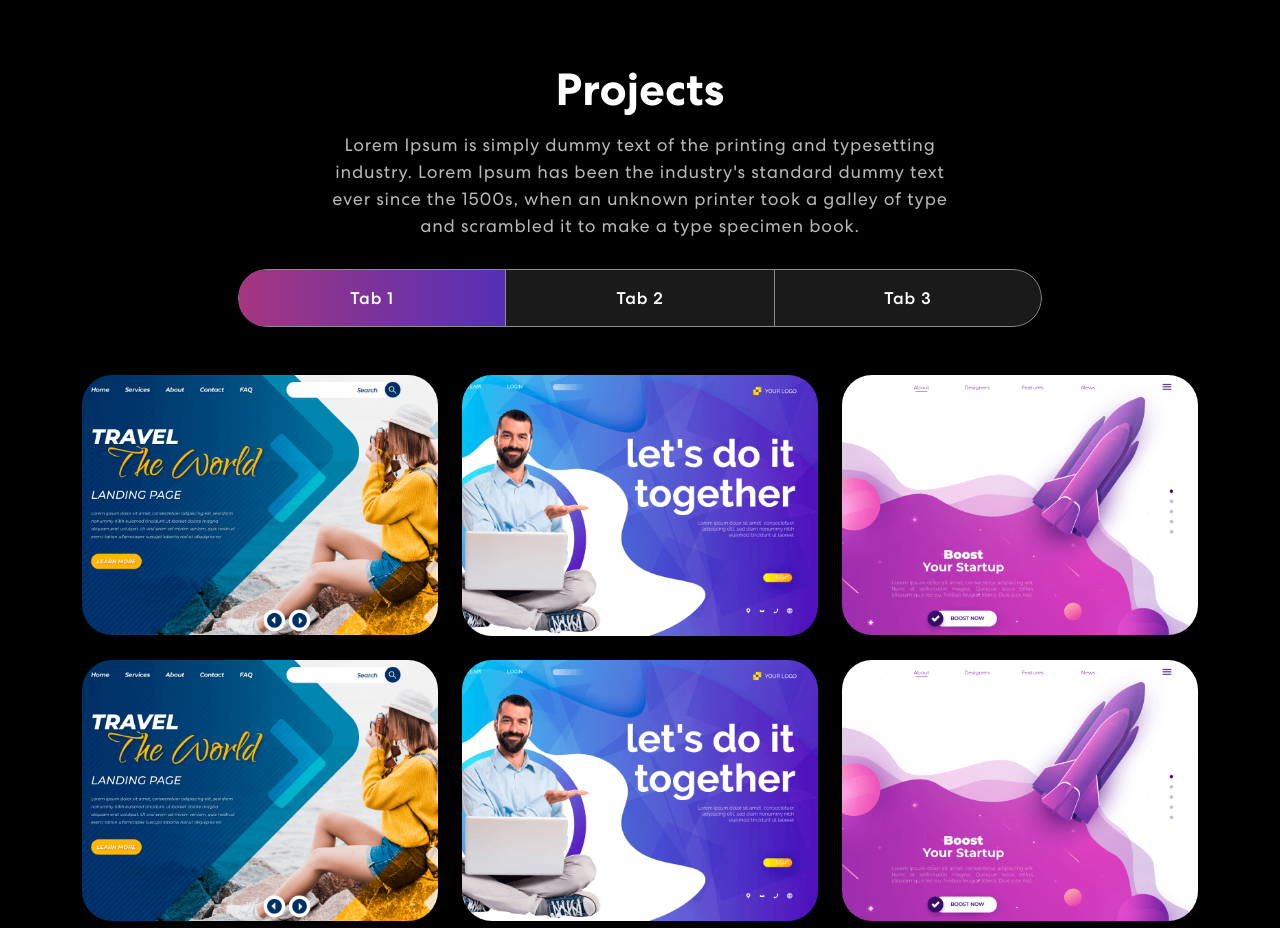
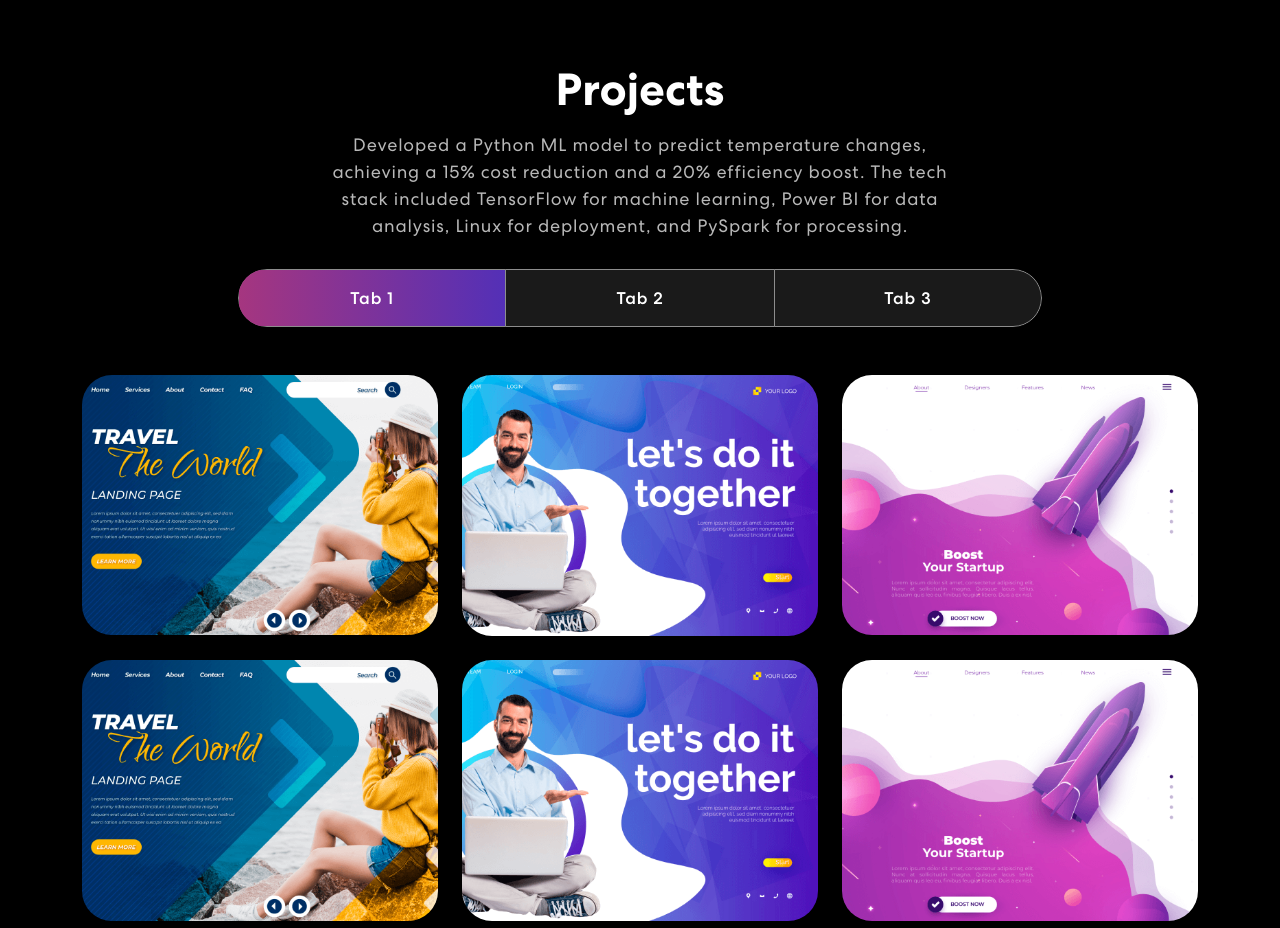
Before and after one commit to Surya-teja-18315/personal-portfolio, a React (Create React App) app: page / in a window 1280 px wide. Shown: the part 1440-2368 px from the top of the page. Built offline with nearby package versions, Linux system fonts and the light colour scheme.

Commit message:
Added projects and IMages

```diff
--- a/src/components/Projects.js
+++ b/src/components/Projects.js
@@ -49,9 +49,10 @@ export const Projects = () => {
           <Col size={12}>
             <TrackVisibility>
               {({ isVisible }) =>
-              <div className={isVisible ? "animate__animated animate__fadeIn": ""}>
+                <div className={isVisible ? "animate__animated animate__fadeIn" : ""}>
                   <h2>Projects</h2>
-                <p>Lorem Ipsum is simply dummy text of the printing and typesetting industry. Lorem Ipsum has been the industry's standard dummy text ever since the 1500s, when an unknown printer took a galley of type and scrambled it to make a type specimen book.</p>
+                  <p>Developed a Python ML model to predict temperature changes, achieving a 15% cost reduction and a 20% efficiency boost. The tech stack included TensorFlow for machine learning, Power BI for data analysis, Linux for deployment, and PySpark for processing.
+                  </p>
                   <Tab.Container id="projects-tabs" defaultActiveKey="first">
                     <Nav variant="pills" className="nav-pills mb-5 justify-content-center align-items-center" id="pills-tab">
                       <Nav.Item>
```
Lines whose indentation alone changed are shown as unchanged.
